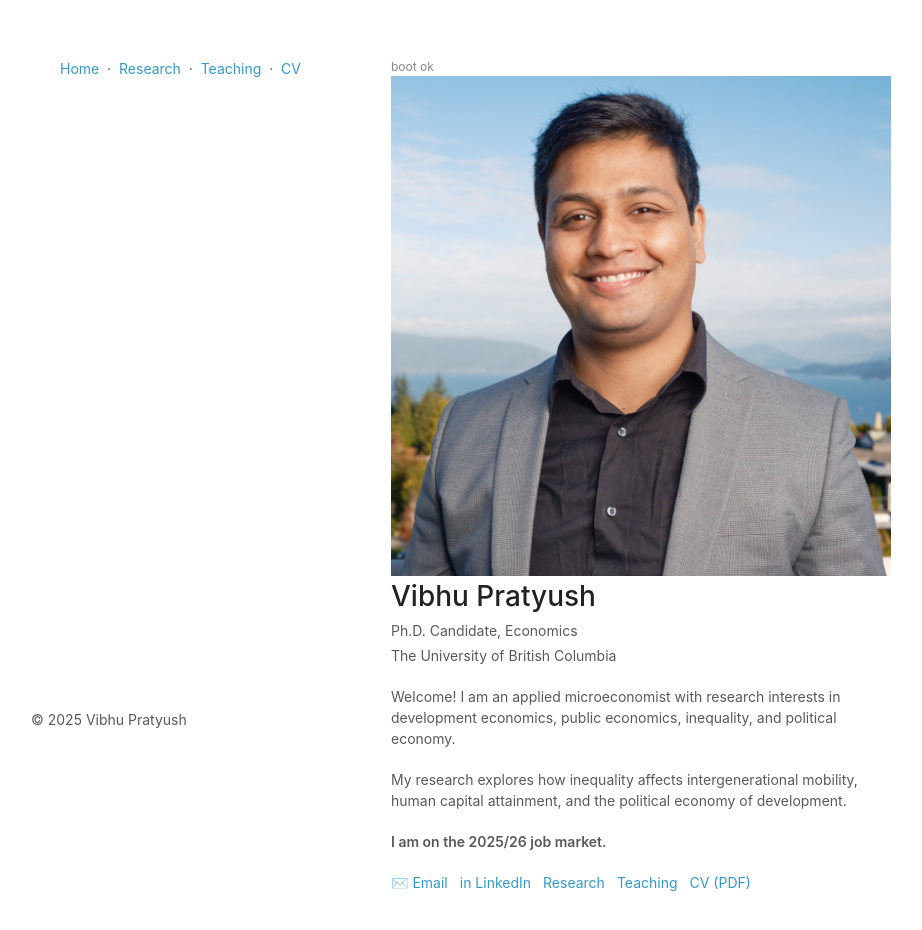
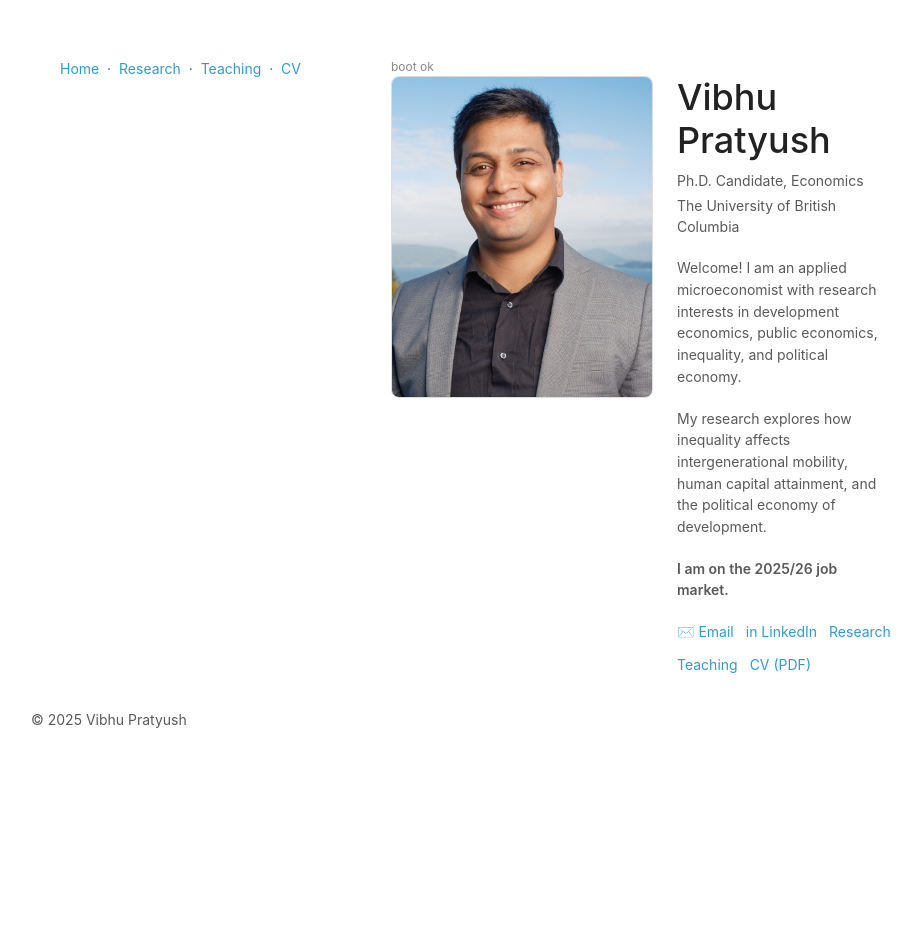
Before and after one commit to vibhupratyush/vibhupratyush.github.io, a React (Vite) app: page / in a window 1280 px wide. Shown: the top 930 px of the page, without its empty margins (179-1101 px from the left). After the commit the page ends 800 px from the top, so only its background shows below. Built offline with nearby package versions, Linux system fonts and the light colour scheme.

Commit message:
Update styles.css

```diff
--- a/public/styles.css
+++ b/public/styles.css
@@ -274,3 +274,44 @@ footer {
   .home-wrap { flex-direction: column; }
   .home-photo { width: 100% !important; height: auto !important; max-width: 420px; }
 }
+
+
+/* --- Home layout --- */
+.home-row {
+  display: flex;
+  align-items: flex-start;
+  gap: 24px;
+}
+
+/* Fixed column for the photo so text has plenty of room */
+.home-photo {
+  flex: 0 0 260px;          /* reserve 260px on the left */
+  width: 260px;
+  height: 320px;            /* rectangular portrait */
+  object-fit: cover;
+  border-radius: 8px;       /* soft corners */
+  border: 1px solid #ddd;
+}
+
+/* Let text fill the rest of the wrapper width */
+.home-text {
+  flex: 1 1 auto;
+  min-width: 0;             /* prevents cramped wrapping */
+}
+
+.home-text h1 {
+  font-size: 2.25rem;       /* larger name */
+  line-height: 1.2;
+}
+
+.home-intro {
+  margin-top: 16px;
+  line-height: 1.55;
+  max-width: 72ch;          /* readable line length */
+}
+
+/* Stack on phones */
+@media (max-width: 720px) {
+  .home-row { flex-direction: column; }
+  .home-photo { width: 100%; height: auto; max-width: 420px; }
+}
```
